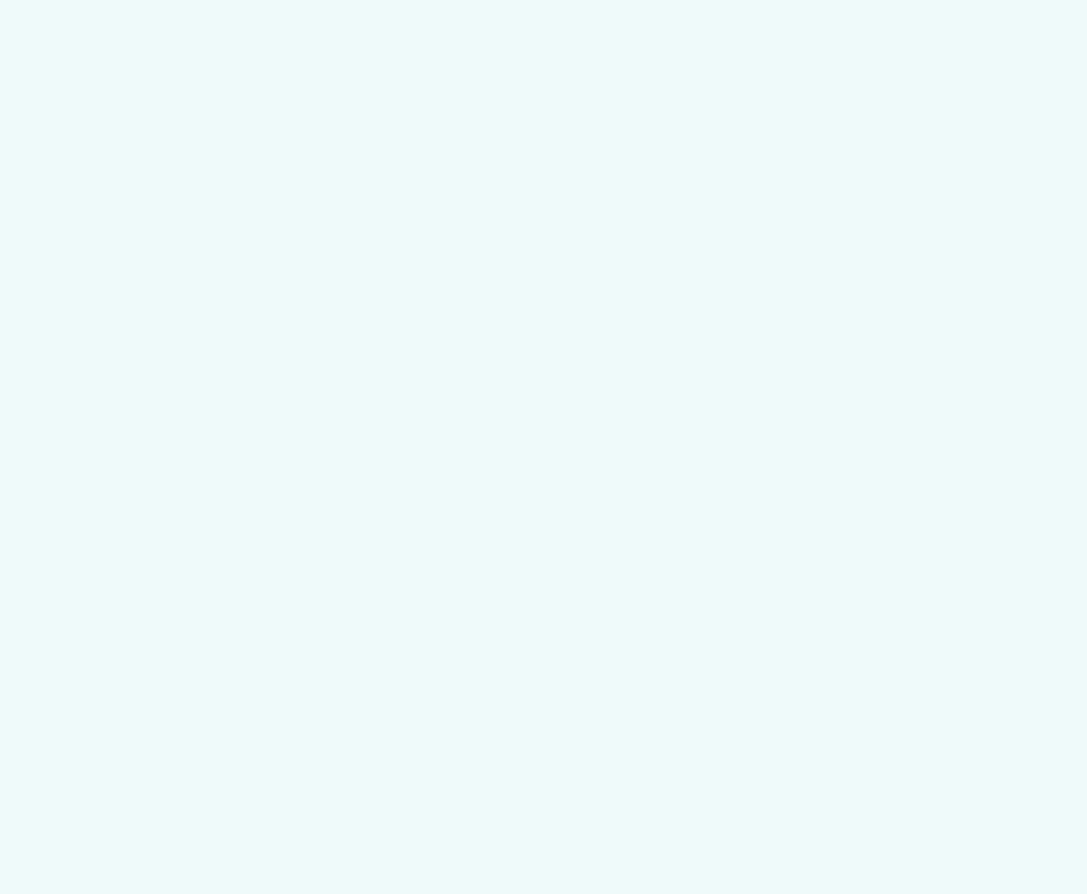
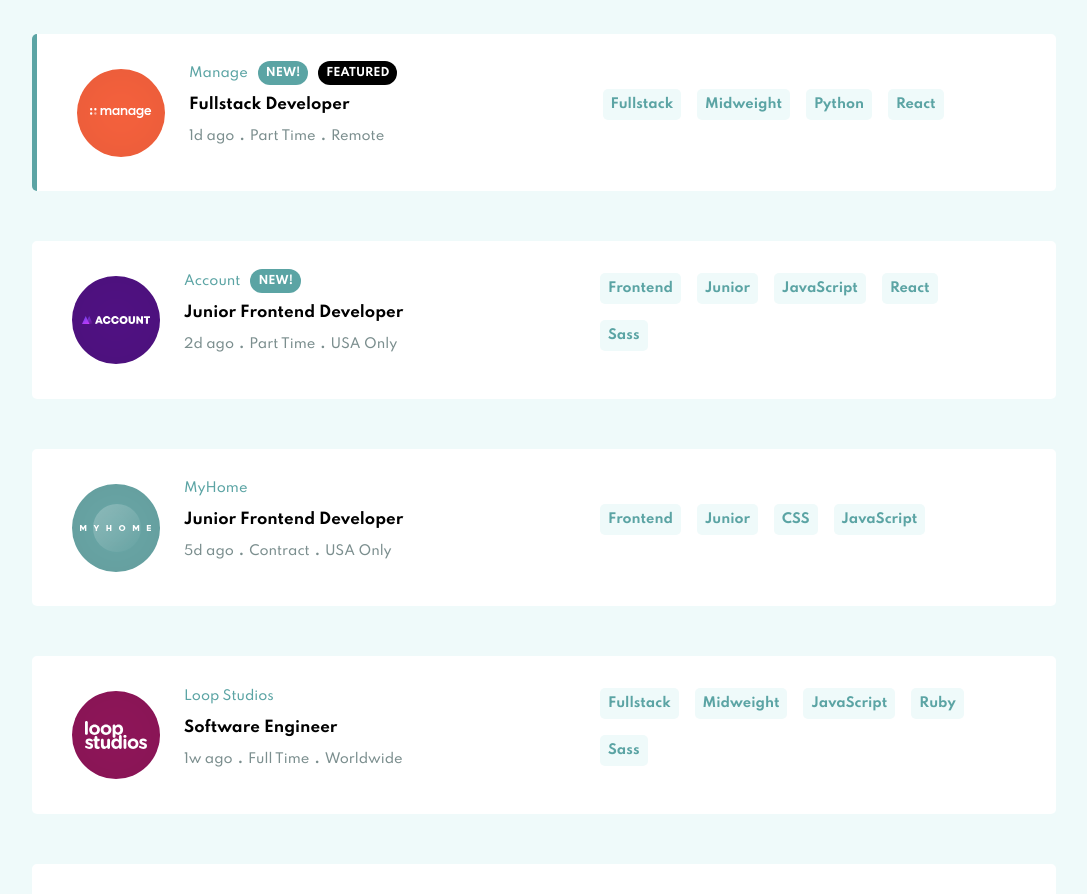
Before and after one commit to nityagulati/job-listings-app, a Vue app: page / in a window 1280 px wide. Shown: the part 380-1274 px from the top of the page, without its empty margins (96-1183 px from the left). Before the commit the page ends 800 px from the top, so only its background shows below. Built offline with nearby package versions, Linux system fonts and the light colour scheme.

Commit message:
add job listing component

```diff
--- a/src/App.vue
+++ b/src/App.vue
@@ -1,14 +1,19 @@
 <template>
   <Header />
+  <div class="main">
+    <JobListing />
+  </div>
 </template>
 
 <script>
 import Header from './components/Header.vue'
+import JobListing from './components/JobListing.vue'
 
 export default {
   name: 'App',
   components: {
     Header,
+    JobListing
   }
 }
 </script>
--- /dev/null
+++ b/src/assets/files/listings.json
@@ -0,0 +1,154 @@
+{
+    "listings": [
+        {
+            "id": 1,
+            "company": "Photosnap",
+            "logo": "photosnap.svg",
+            "new": true,
+            "featured": true,
+            "position": "Senior Frontend Developer",
+            "role": "Frontend",
+            "level": "Senior",
+            "postedAt": "1d ago",
+            "contract": "Full Time",
+            "location": "USA Only",
+            "languages": ["HTML", "CSS", "JavaScript"],
+            "tools": []
+          },
+          {
+            "id": 2,
+            "company": "Manage",
+            "logo": "manage.svg",
+            "new": true,
+            "featured": true,
+            "position": "Fullstack Developer",
+            "role": "Fullstack",
+            "level": "Midweight",
+            "postedAt": "1d ago",
+            "contract": "Part Time",
+            "location": "Remote",
+            "languages": ["Python"],
+            "tools": ["React"]
+          },
+          {
+            "id": 3,
+            "company": "Account",
+            "logo": "account.svg",
+            "new": true,
+            "featured": false,
+            "position": "Junior Frontend Developer",
+            "role": "Frontend",
+            "level": "Junior",
+            "postedAt": "2d ago",
+            "contract": "Part Time",
+            "location": "USA Only",
+            "languages": ["JavaScript"],
+            "tools": ["React", "Sass"]
+          },
+          {
+            "id": 4,
+            "company": "MyHome",
+            "logo": "myhome.svg",
+            "new": false,
+            "featured": false,
+            "position": "Junior Frontend Developer",
+            "role": "Frontend",
+            "level": "Junior",
+            "postedAt": "5d ago",
+            "contract": "Contract",
+            "location": "USA Only",
+            "languages": ["CSS", "JavaScript"],
+            "tools": []
+          },
+          {
+            "id": 5,
+            "company": "Loop Studios",
+            "logo": "loop-studios.svg",
+            "new": false,
+            "featured": false,
+            "position": "Software Engineer",
+            "role": "Fullstack",
+            "level": "Midweight",
+            "postedAt": "1w ago",
+            "contract": "Full Time",
+            "location": "Worldwide",
+            "languages": ["JavaScript"],
+            "tools": ["Ruby", "Sass"]
+          },
+          {
+            "id": 6,
+            "company": "FaceIt",
+            "logo": "faceit.svg",
+            "new": false,
+            "featured": false,
+            "position": "Junior Backend Developer",
+            "role": "Backend",
+            "level": "Junior",
+            "postedAt": "2w ago",
+            "contract": "Full Time",
+            "location": "UK Only",
+            "languages": ["Ruby"],
+            "tools": ["RoR"]
+          },
+          {
+            "id": 7,
+            "company": "Shortly",
+            "logo": "shortly.svg",
+            "new": false,
+            "featured": false,
+            "position": "Junior Developer",
+            "role": "Frontend",
+            "level": "Junior",
+            "postedAt": "2w ago",
+            "contract": "Full Time",
+            "location": "Worldwide",
+            "languages": ["HTML", "JavaScript"],
+            "tools": ["Sass"]
+          },
+          {
+            "id": 8,
+            "company": "Insure",
+            "logo": "insure.svg",
+            "new": false,
+            "featured": false,
+            "position": "Junior Frontend Developer",
+            "role": "Frontend",
+            "level": "Junior",
+            "postedAt": "2w ago",
+            "contract": "Full Time",
+            "location": "USA Only",
+            "languages": ["JavaScript"],
+            "tools": ["Vue", "Sass"]
+          },
+          {
+            "id": 9,
+            "company": "Eyecam Co.",
+            "logo": "eyecam-co.svg",
+            "new": false,
+            "featured": false,
+            "position": "Full Stack Engineer",
+            "role": "Fullstack",
+            "level": "Midweight",
+            "postedAt": "3w ago",
+            "contract": "Full Time",
+            "location": "Worldwide",
+            "languages": ["JavaScript", "Python"],
+            "tools": ["Django"]
+          },
+          {
+            "id": 10,
+            "company": "The Air Filter Company",
+            "logo": "the-air-filter-company.svg",
+            "new": false,
+            "featured": false,
+            "position": "Front-end Dev",
+            "role": "Frontend",
+            "level": "Junior",
+            "postedAt": "1mo ago",
+            "contract": "Part Time",
+            "location": "Worldwide",
+            "languages": ["JavaScript"],
+            "tools": ["React", "Sass"]
+          }
+    ]
+}
--- /dev/null
+++ b/src/assets/styles/_listing.scss
@@ -0,0 +1,135 @@
+.job-card {
+    background-color: $color--white;
+    width: 90%;
+    height: auto;
+    margin: 50px auto;
+    padding: 14px;
+    display: flex;
+    flex-direction: column;
+    align-items: flex-start;
+    font-size: $font-sm;
+    border-radius: 5px;
+    -webkit-border-radius: 5px;
+    -moz-border-radius: 5px;
+    -ms-border-radius: 5px;
+    -o-border-radius: 5px;
+
+    @include mq($width-xsm) {
+        padding: 24px;
+    }
+    @include mq($width-md) {
+        width: 80%;
+        padding: 32px 40px;
+    }
+    @include mq($width-lg) {
+        flex-direction: row;
+        align-items: center;
+    }
+
+    & > * {
+        margin-bottom: 20px;
+
+        @include mq($width-lg) {
+            margin-bottom: 0;
+        }
+    }
+}
+
+// add left border to first two job cards
+div.job-card:nth-of-type(1),
+div.job-card:nth-of-type(2) {
+    border-left: solid 5px $color--primary;
+}
+
+.job-card__logo {
+    margin-top: -2rem;
+    width: 48px;
+    height: 48px;
+
+    @include mq($width-xsm) {
+        margin-top: -3rem;
+        width: 25%;
+        height: auto;
+    }
+    @include mq($width-md) {
+        width: 88px;
+        height: 88px;
+        margin-top: -4rem;
+    }
+    @include mq($width-lg) {
+        margin-top: 0;
+        margin-right: 24px;
+    }
+}
+
+.job-card__info {
+    display: flex;
+    flex-wrap: wrap;
+    flex-direction: column;
+    width: 100%;
+    border-bottom: solid 1px $color--gray;
+
+    @include mq($width-md) {
+        border-bottom: none;
+    }
+
+    & > * {
+        margin-bottom: 15px;
+    }
+}
+
+.job-card__company {
+    color: $color--primary;
+
+    span {
+        margin-right: 8px;
+
+        @include mq($width-md) {
+            margin-right: 10px;
+        }
+    }
+}
+
+.job-card__position {
+    font-weight: $font-weight-bold;
+    font-size: $font-base;
+}
+
+.job-card__details {
+    display: flex;
+    width: 100%;
+    justify-content: flex-start;
+    color: $color--gray;
+
+    & > * {
+        margin-right: 2px;
+
+        @include mq($width-xxs) {
+            margin-right: 5px;
+        }
+    }
+}
+
+.job-card__tags {
+    display: flex;
+    flex-wrap: wrap;
+    align-items: center;
+    font-weight: $font-weight-bold;
+    margin-bottom: 0;
+    width: 100%;
+
+    span {
+        background-color: $color--base;
+        color: $color--primary;
+        text-align: center;
+        padding: 8px;
+        margin-right: 16px;
+        margin-bottom: 16px;
+        border-radius: 5px;
+        -webkit-border-radius: 5px;
+        -moz-border-radius: 5px;
+        -ms-border-radius: 5px;
+        -o-border-radius: 5px;
+        cursor: pointer;
+    }
+}
--- /dev/null
+++ b/src/assets/styles/_utilities.scss
@@ -0,0 +1,25 @@
+.callout {
+    color: $color--white;
+    text-align: center;
+    padding: 6px 8px;
+    font-weight: $font-weight-bold;
+    font-size: $font-xsm;
+    vertical-align: middle;
+    border-radius: 12px;
+    -webkit-border-radius: 12px;
+    -moz-border-radius: 12px;
+    -ms-border-radius: 12px;
+    -o-border-radius: 12px;
+
+    &--new {
+        background-color: $color--primary;
+    }
+
+    &--feat {
+        background-color: $color--black;
+    }
+}
+
+.dot {
+    font-weight: $font-weight-bold;
+}
--- /dev/null
+++ b/src/components/JobListing.vue
@@ -0,0 +1,44 @@
+<template>
+    <div class="job-card" v-for="listing in listings" :key="listing.id">
+        <img class="job-card__logo" :src="getLogo(listing.logo)" alt="company logo">
+        <div class="job-card__info">
+            <div class="job-card__company">
+                <span>{{listing.company}}</span>
+                <span class="callout callout--new" v-if="listing.new">NEW!</span>
+                <span class="callout callout--feat" v-if="listing.featured">FEATURED</span>
+            </div>
+            <p class="job-card__position">{{listing.position}}</p>
+            <div class="job-card__details">
+                <span>{{listing.postedAt}}</span>
+                <span class="dot">.</span>
+                <span>{{listing.contract}}</span>
+                <span class="dot">.</span>
+                <span>{{listing.location}}</span>
+            </div>
+        </div>
+        <div class="job-card__tags">
+            <span>{{listing.role}}</span>
+            <span>{{listing.level}}</span>
+            <span v-for="(language, index) in listing.languages" :key="index">{{language}}</span>
+            <span v-for="(tool, index) in listing.tools" :key="index">{{tool}}</span>
+        </div>
+    </div>
+</template>
+
+<script>
+import json from "@/assets/files/listings.json"
+
+export default {
+    name: 'job-listing',
+    data() {
+        return {
+            listings: json.listings,
+        }
+    },
+    methods: {
+        getLogo: function(logo) {
+            return require('@/assets/images/' + logo)
+        }
+    },
+}
+</script>
--- a/src/main.scss
+++ b/src/main.scss
@@ -1,4 +1,6 @@
 @import './assets/styles/variables';
 @import './assets/styles/global';
 @import './assets/styles/mixins';
+@import './assets/styles/utilities';
 @import './assets/styles/header';
+@import './assets/styles/listing';
```
